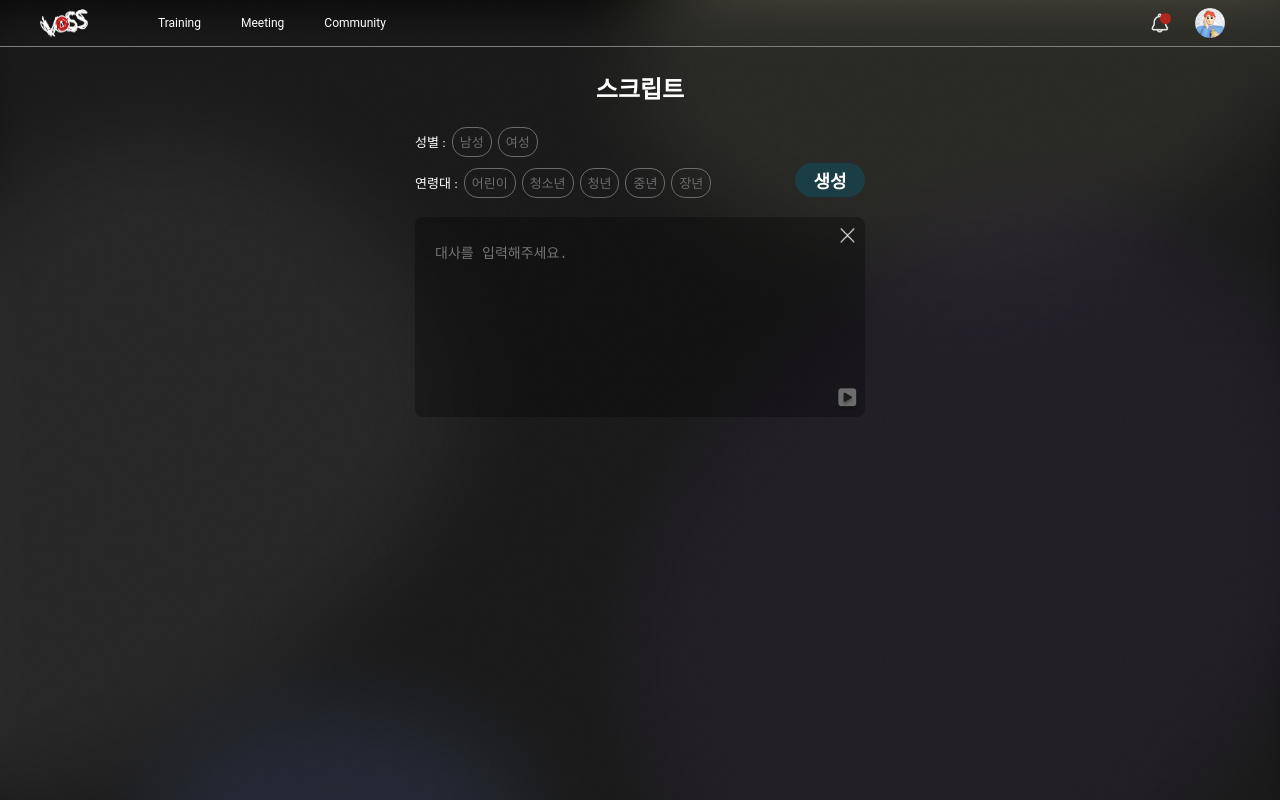
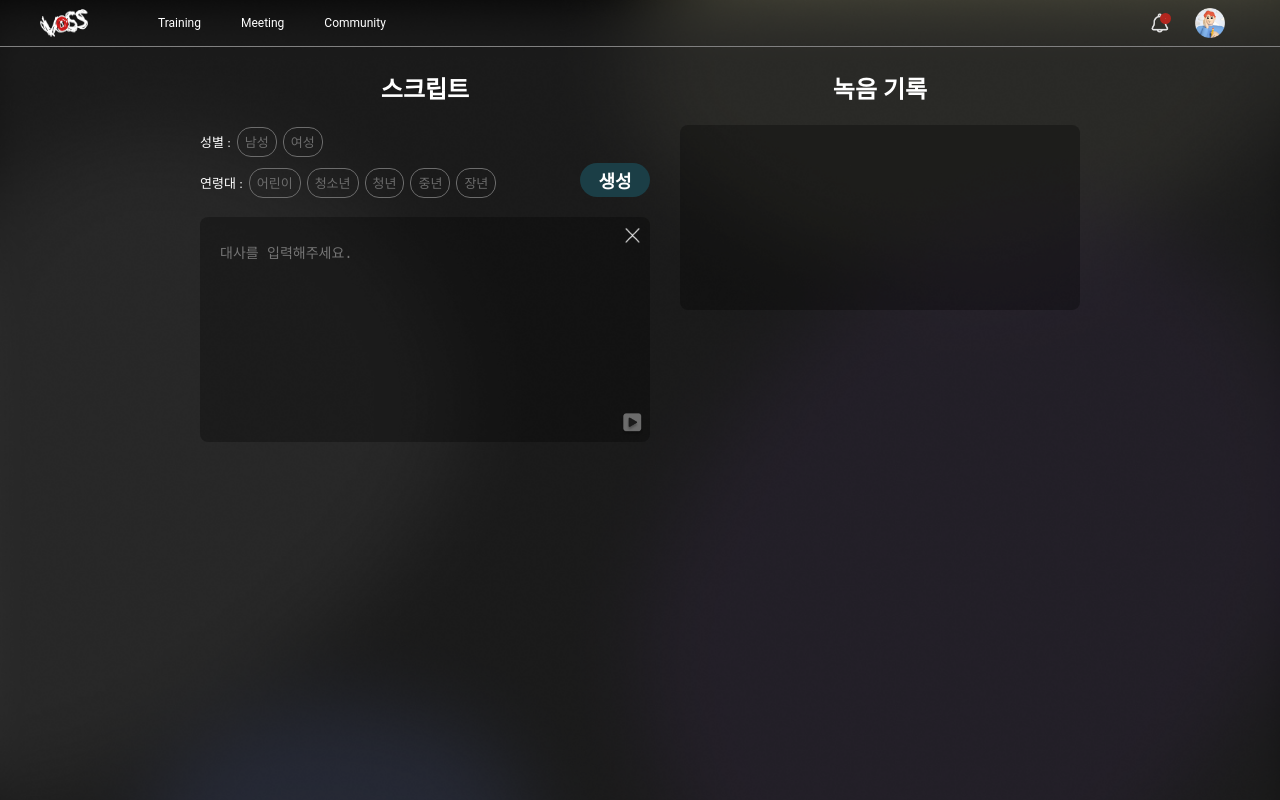
Before and after one commit to swy0123/VOSS, a React (Vite) app in the folder frontend/: page /analysis in a window 1280 px wide. Shown: the top 800 px of the page. Built offline with nearby package versions, Linux system fonts and the light colour scheme.

Commit message:
init: 기록컴포넌트 생성

```diff
--- /dev/null
+++ b/frontend/src/components/Training/Recording.tsx
@@ -0,0 +1,32 @@
+import { styled } from "styled-components";
+
+const Container = styled.div`
+  display: flex;
+  flex-direction: column;
+  width: 400px;
+`
+const Title = styled.h2`
+  color: white;
+  text-align: center;
+  margin: 0px 0px 20px 0px;
+`
+const RecordBox = styled.div`
+  display: flex;
+  justify-content: space-between;
+  background-color: rgba(0, 0, 0, 0.3);
+  border-radius: 8px;
+  height: 185px;
+  `
+
+function Recording (){
+  return(
+    <Container>
+      <Title>녹음 기록</Title>
+      <RecordBox>
+
+      </RecordBox>
+    </Container>
+  )
+}
+
+export default Recording
--- a/frontend/src/components/Training/Script.tsx
+++ b/frontend/src/components/Training/Script.tsx
@@ -1,7 +1,7 @@
 import { ChangeEvent, useState } from "react";
 import { styled } from "styled-components";
 
-const Containner = styled.div`
+const Container = styled.div`
   display: flex;
   flex-direction: column;
   width: 450px;
@@ -75,13 +75,12 @@ const AgeButton = styled(OptionButton)<{$IsClick:boolean}>`
   color: ${props => props.$IsClick ? "white" : "#6C6C6C"};
   border: solid ${props => props.$IsClick ? "2px white" : "1px $6C6C6C"};
 `
-
 const ScriptBox = styled.div`
   display: flex;
   justify-content: space-between;
   background-color: rgba(0, 0, 0, 0.3);
   border-radius: 8px;
-  height: 200px;
+  height: 225px;
 `
 const ScriptInput = styled.textarea`
   background-color: transparent;
@@ -137,7 +136,7 @@ function Script() {
   }
 
   return(
-    <Containner>
+    <Container>
       <Title>스크립트</Title>
 
       <Options>
@@ -181,7 +180,7 @@ function Script() {
           <PlayButton src="/src/assets/Training/play.png"></PlayButton>
         </ScriptButtons>
       </ScriptBox>
-    </Containner>
+    </Container>
   )
 }
 
--- a/frontend/src/pages/TrainingVoiceAnalysis.tsx
+++ b/frontend/src/pages/TrainingVoiceAnalysis.tsx
@@ -2,12 +2,18 @@ import { styled } from 'styled-components';
 import { BackGroundImg } from '../components/BackGroundImg';
 import Header from '../components/Header/Header';
 import Script from '../components/Training/Script';
+import Recording from '../components/Training/Recording';
 
 const Container = styled.div`
   display: flex;
   justify-content: center;
 `
-const Section = styled.div`
+const LeftSection = styled.div`
+  display: flex;
+  flex-direction: column;
+  margin-right: 30px;
+`
+const RightSection = styled.div`
   display: flex;
   flex-direction: column;
 `
@@ -17,9 +23,12 @@ function TrainingVoiceAnalysis() {
     <BackGroundImg>
       <Header></Header>
       <Container>
-        <Section>
+        <LeftSection>
           <Script></Script>
-        </Section>
+        </LeftSection>
+        <RightSection>
+          <Recording></Recording>
+        </RightSection>
       </Container>
     </BackGroundImg>
   )
```
Also changed, not shown: frontend/src/assets/Training/download.png (added).
